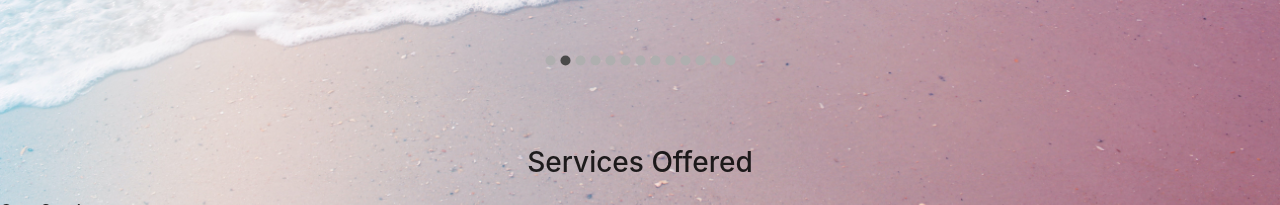
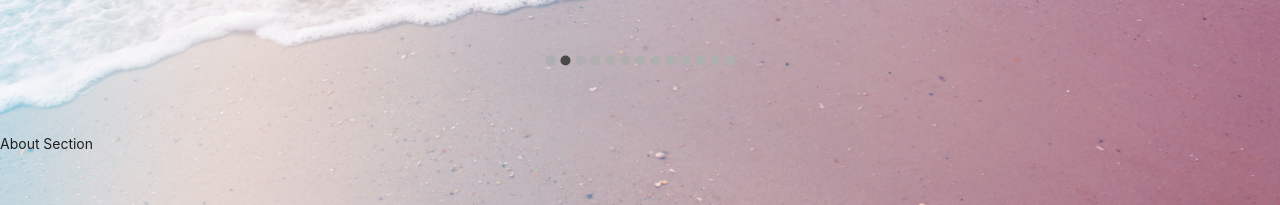
Before and after one commit to MartaKode/alicja-frechon, a React (Create React App) app: page / in a window 1280 px wide. Shown: the part 544-749 px from the top of the page. Built offline with nearby package versions, Linux system fonts and the light colour scheme.

Commit message:
re-adding about section for deployment

```diff
--- /dev/null
+++ b/src/components/About.js
@@ -0,0 +1,16 @@
+import React from 'react'
+
+const About = () => {
+
+
+
+    return (
+        <div id='about'>
+            About Section
+        </div>
+    )
+}
+
+
+
+export default About
--- a/src/components/HomePage.js
+++ b/src/components/HomePage.js
@@ -17,7 +17,7 @@ import work from '../images/work.jpg'
 
 import Carousel from 'react-material-ui-carousel'
 import { Paper } from '@material-ui/core'
-// import About from './About'
+import About from './About'
 import Services from './Services'
 import Contact from './Contact'
 import { Image, Popover } from 'antd';
@@ -107,7 +107,7 @@ const HomePage = () => {
                 }
             </Carousel>
 
-            {/* <About /> */}
+            <About />
             <Services />
             <Contact />
 
```
Also changed, not shown: 1 other file (tests, documents, lock files or other folders).
